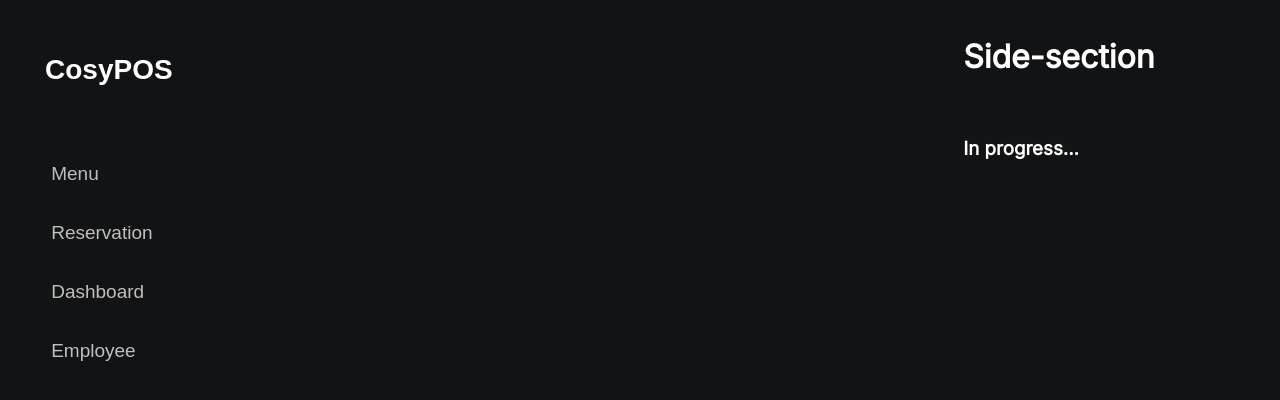
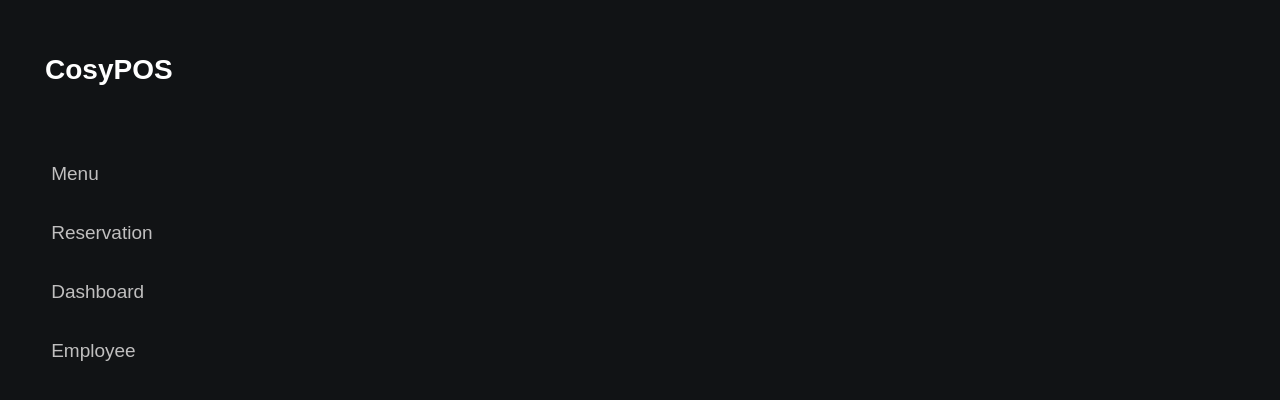
Before and after one commit to LCMTRI/pos_system, a React (Create React App) app: page /table in a window 1280 px wide. Shown: the top 400 px of the page. Built offline with nearby package versions, Linux system fonts and the light colour scheme.

Commit message:
feat: (add other pages)

```diff
--- a/package.json
+++ b/package.json
@@ -12,7 +12,9 @@
     "@testing-library/jest-dom": "^5.16.5",
     "@testing-library/react": "^13.4.0",
     "@testing-library/user-event": "^13.5.0",
+    "chart.js": "^3.9.1",
     "react": "^18.2.0",
+    "react-chartjs-2": "^4.3.1",
     "react-dom": "^18.2.0",
     "react-icons": "^4.4.0",
     "react-router-dom": "^6.4.1",
--- a/src/App.js
+++ b/src/App.js
@@ -5,9 +5,11 @@ import Navbar from './components/navbar/Navbar';
 import Intro from './pages/Intro/Intro';
 import Menu from './pages/Menu/Menu';
 import Reservation from './pages/Reservation/Reservation';
+import Table from './page/Table/Table';
 import Dashboard from './pages/Dashboard/Dashboard'
 import Employee from './pages/Employee/Employee';
 import Menuside from './pages/Menu/Menuside';
+import Employeeside from './page/Employee/Employeeside';
 
 const App = () => {
 
@@ -18,7 +20,7 @@ const App = () => {
         <Routes>
           <Route path="/" element={<Intro />} />
           <Route path="/menu" element={<Menu />} />
-          <Route path="/reservation" element={<Reservation />} />
+          <Route path="/reservation" element={<Table />} />
           <Route path="/dashboard" element={<Dashboard />} />
           <Route path="/employee" element={<Employee />} />
         </Routes>
@@ -26,14 +28,12 @@ const App = () => {
       <div className="right-container">
         <Routes>
           <Route path="/menu" element={<Menuside />} />
-          <Route path="/dashboard" element={<div></div>} />
-          <Route path="/reservation" element={<div></div>} />
-          <Route path="/" element={<div></div>} />
+          <Route path="/employee" element={<Employeeside />} />
           <Route path="/*" element={
             <>
-              <h1>Side-section</h1>
+              {/* <h1>Side-section</h1>
               <br />
-              <h3>In progress...</h3>
+              <h3>In progress...</h3> */}
             </>
           } />
         </Routes>
```
Also changed, not shown: 1 other file (tests, documents, lock files or other folders).
